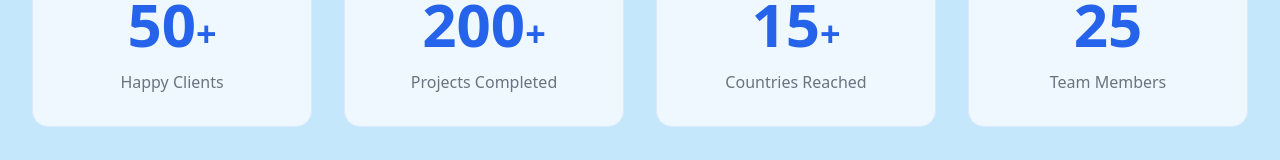
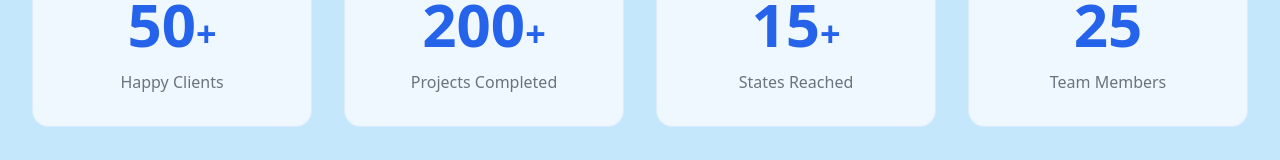
Before and after one commit to shubhworks/bigwigsocial, a Next.js app in the folder apps/frontend/: page / in a window 1280 px wide. Shown: the part 1426-1586 px from the top of the page. Built offline with nearby package versions, Linux system fonts and the light colour scheme.

Commit message:
states reached

```diff
--- a/apps/frontend/components/stats-section.tsx
+++ b/apps/frontend/components/stats-section.tsx
@@ -75,7 +75,7 @@ export default function StatsSection() {
   const stats: Stat[] = [
     { label: 'Happy Clients', value: 50, suffix: '+', icon: <Target className='size-9 text-blue-600' /> },
     { label: 'Projects Completed', value: 200, suffix: '+', icon: <Rocket className='size-9 text-blue-600' /> },
-    { label: 'Countries Reached', value: 15, suffix: '+', icon: <GLobe className='size-9 text-blue-600' /> },
+    { label: 'States Reached', value: 15, suffix: '+', icon: <GLobe className='size-9 text-blue-600' /> },
     { label: 'Team Members', value: 25, suffix: '', icon: <Users className='size-9 text-blue-600' /> },
   ]
 
```
